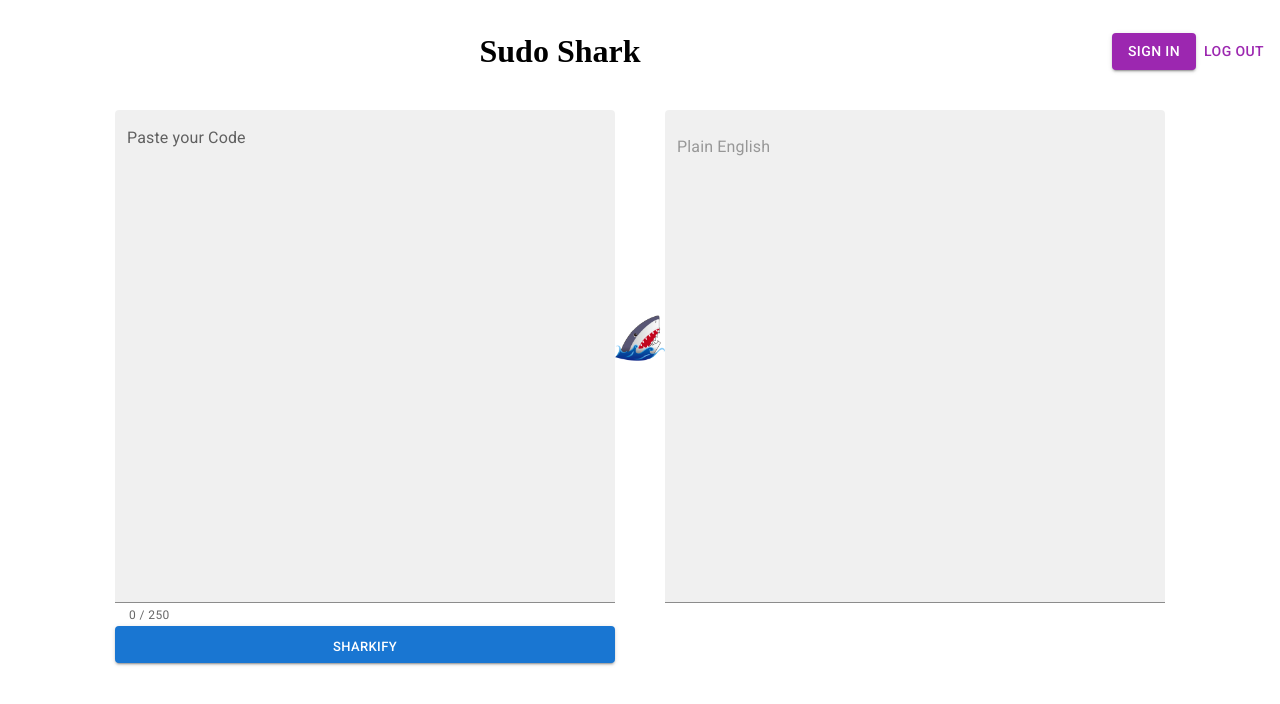
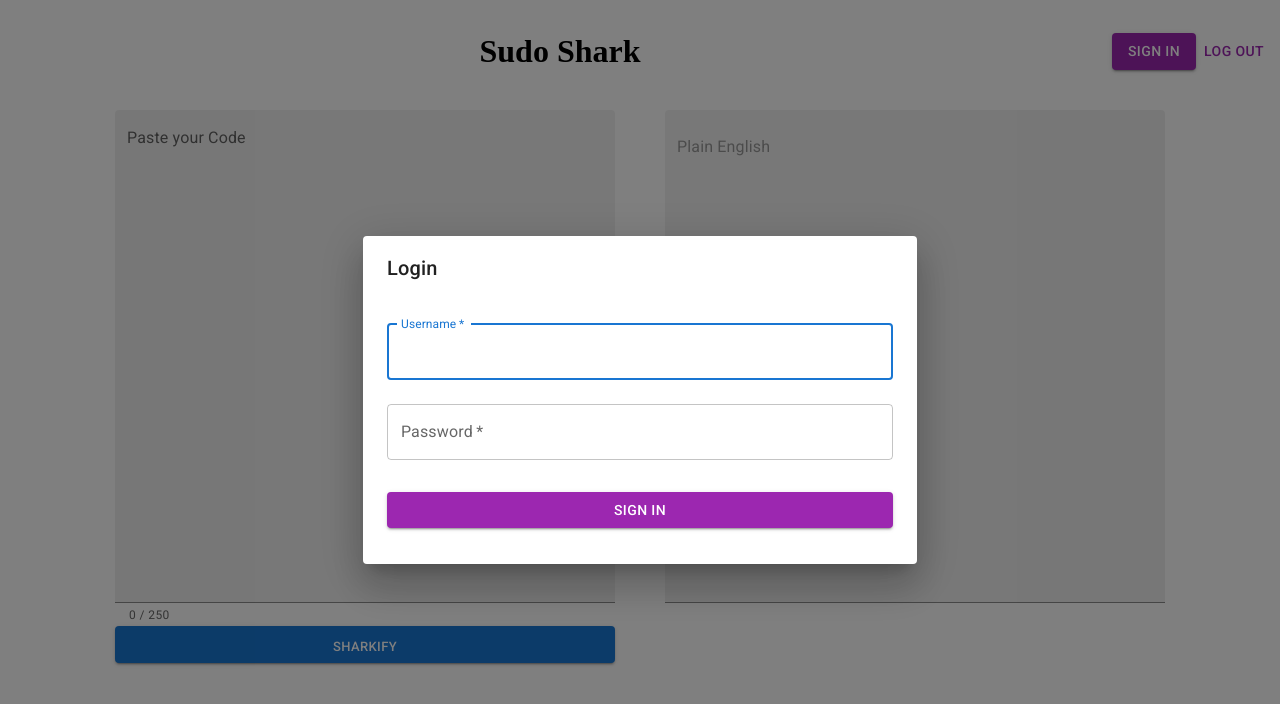
Before and after one commit to SharkTalk/sudo-shark-frontend, a React app: page / in a window 1280 px wide. Both pictures are taken after a click on the button "SIGN IN". Shown: the top 704 px of the page. Built offline with nearby package versions, Linux system fonts and the light colour scheme.

Commit message:
login button creates dialog box that takes username and password

```diff
--- a/src/SignInButtons.js
+++ b/src/SignInButtons.js
@@ -1,12 +1,70 @@
 import React from 'react';
-import { Button } from '@mui/material';
+import {
+  Button, TextField, Dialog, DialogActions, DialogContent, DialogContentText, DialogTitle, Box,
+} from '@mui/material';
 
 function SignInButtons() {
+  const [open, setOpen] = React.useState(false);
+
+  const handleClickOpen = () => {
+    setOpen(true);
+  };
+
+  const handleClose = () => {
+    setOpen(false);
+  };
+
+  const handleSubmit = (e) => {
+    e.preventDefault();
+    const data = new FormData(e.currentTarget);
+    console.log('submitted', data.get('username'), data.get('password'));
+  };
+
   return (
     <div id='SignInButtons'>
-      <Button id='signin' variant='contained' color='secondary'>
+      <Button id='signin' variant='contained' color='secondary' onClick={handleClickOpen}>
         Sign In
       </Button>
+      <Dialog open={open} onClose={handleClose}>
+        <DialogTitle>Login</DialogTitle>
+        <DialogContent>
+          <Box component='form' onSubmit={handleSubmit} noValidate sx={{ mt: 1 }}>
+            <TextField
+              margin='normal'
+              required
+              fullWidth
+              id='username'
+              label='Username'
+              name='username'
+              autoComplete='off'
+              autoFocus
+            />
+            <TextField
+              margin='normal'
+              required
+              fullWidth
+              id='password'
+              label='Password'
+              name='password'
+              autoComplete='off'
+            />
+            <Button
+              type='submit'
+              fullWidth
+              variant='contained'
+              sx={{ mt: 3, mb: 2 }}
+              color='secondary'
+            >
+              Sign In
+            </Button>
+          </Box>
+          {/* <form>
+            <label></label>
+            <input type='text' id='username' name='username' />
+          </form> */}
+
+        </DialogContent>
+      </Dialog>
       <Button id='logout' color='secondary'>
         Log Out
       </Button>
```
